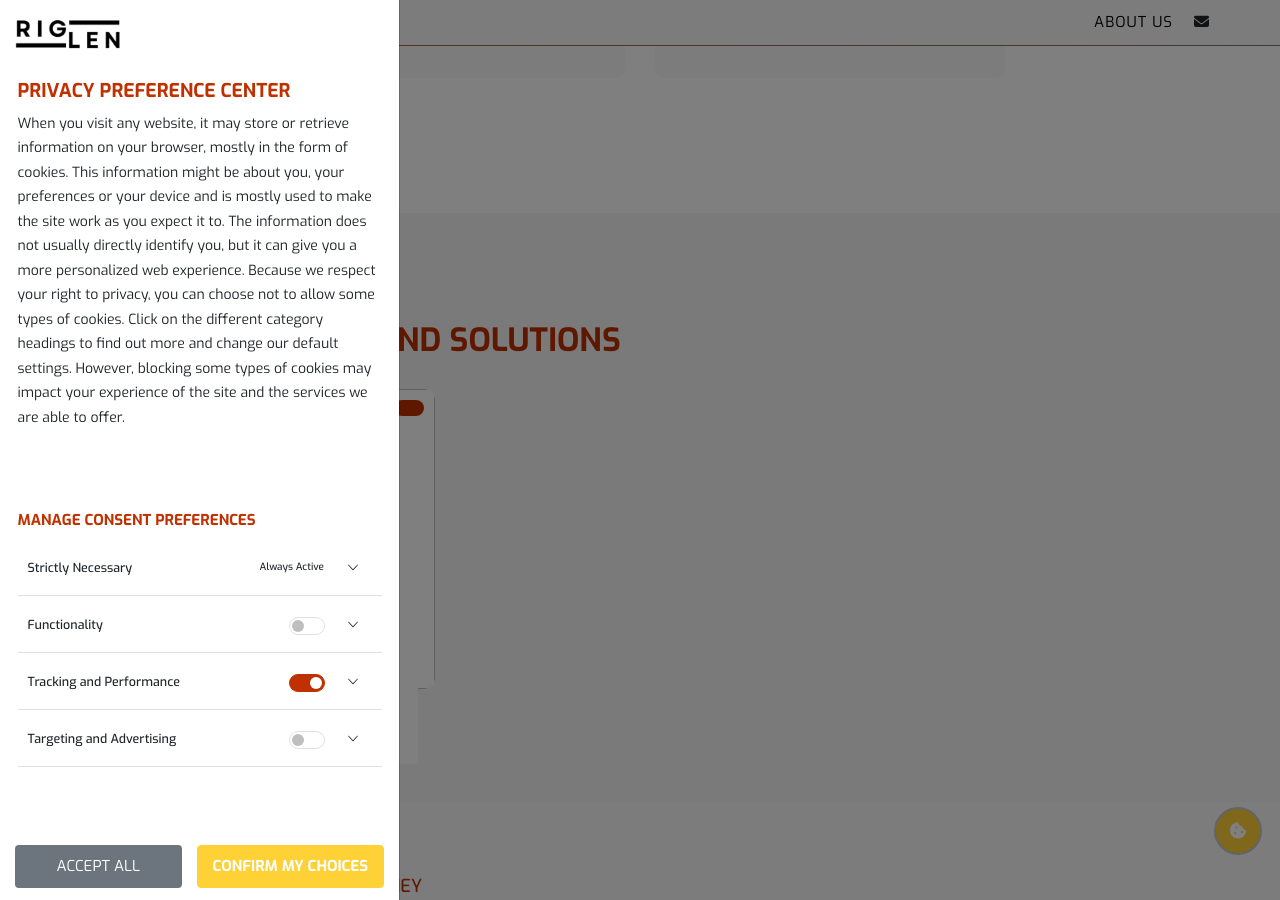
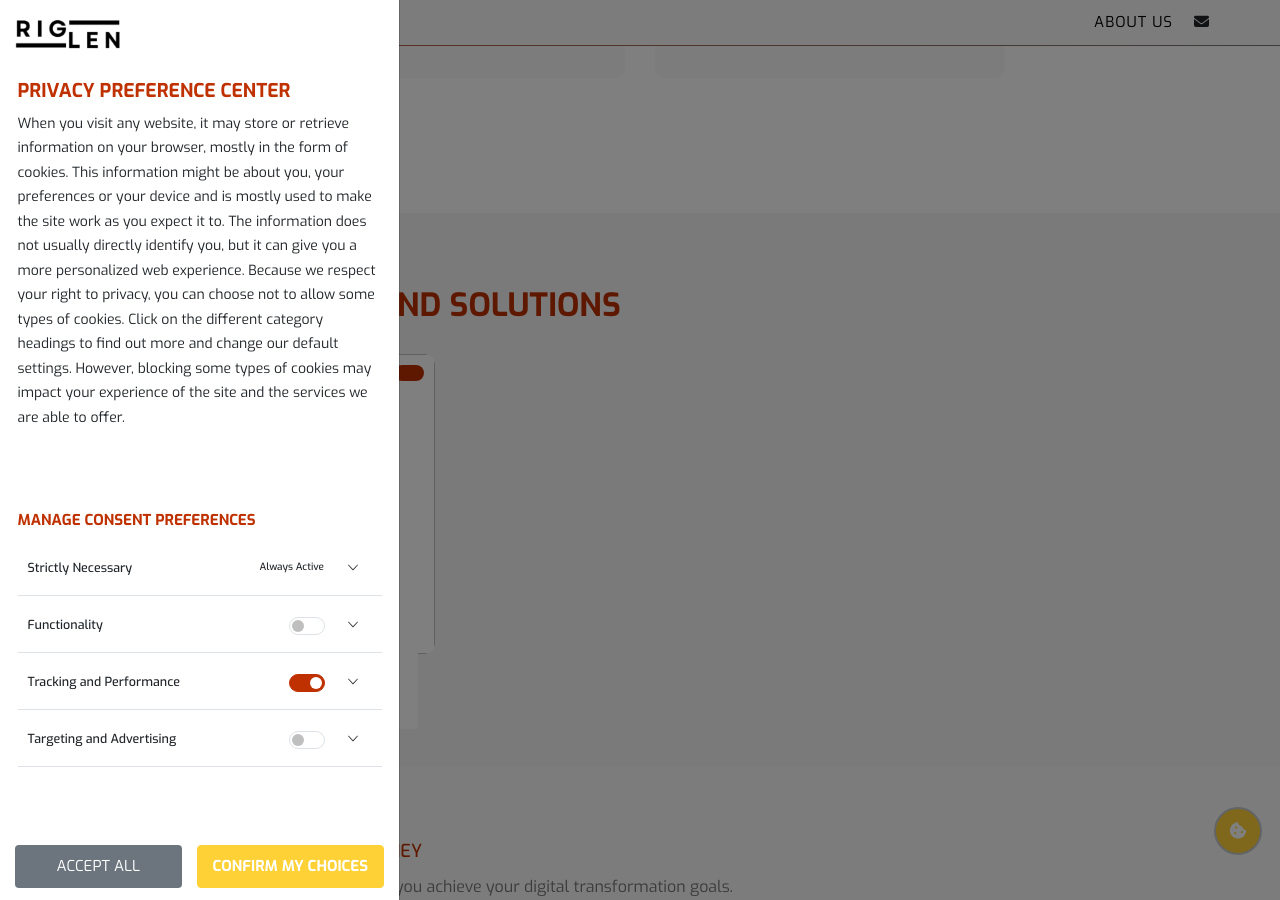
Before and after one commit to RiglenGroup/riglen.github.io, a Jekyll site: the page built from collections/_services/application_strategy.html, in a window 1280 px wide and 900 px high, scrolled down 2188 px. Built offline with Jekyll 4.4.1, drawn with Linux system fonts in a browser that asks for light colours; a style sheet for code colours, icons or effects is not loaded.

Commit message:
Adding emptyArray var

```diff
--- a/_config.yml
+++ b/_config.yml
@@ -40,3 +40,5 @@
   - "Gemfile"
   - "Gemfile.lock"
   - "FAQ.md"
+
+emptyArray: []
--- a/_layouts/service.html
+++ b/_layouts/service.html
@@ -46,7 +46,7 @@
 
   <section id="related" class="related py-5 pb-1"
 	  style="padding-top:5vh !important;background-color:rgba(236,236,237,0.5) !important">
-    {% assign related = "" | split: "," %}
+    {% assign related = site.emptyArray %}
 
     {% for svc in page.related %}
     {% if svc.slug != page.slug %}
@@ -68,11 +68,6 @@
     {% endif %}
     {% endfor %}
     {% endfor %}
-
-    <p>
-      test
-      {{ related }}
-    </p>
 
     {% if related.size > 0 %}
     <div class="container m-auto pt-5">
```
